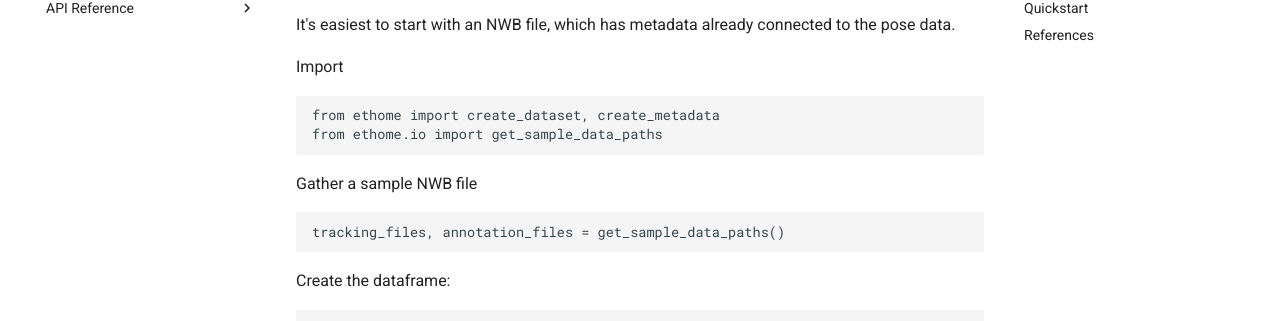
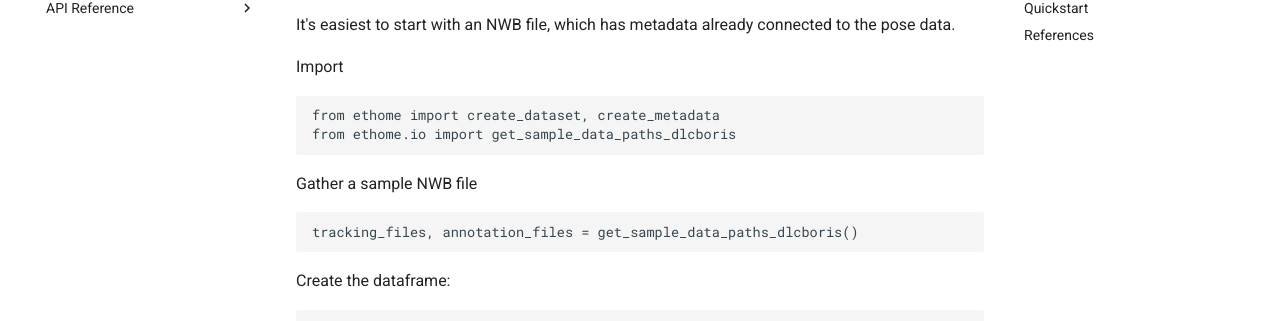
Before and after one commit to benlansdell/ethome, an MkDocs documentation site: the page built from docs/index.md, in a window 1280 px wide and 900 px high, scrolled down 749 px. Shown: the part 154-475 px from the top of the window. Built offline with MkDocs 1.6.1 and Material for MkDocs 9.7.7, drawn with Linux system fonts in a browser that asks for light colours.

Commit message:
Rename get_sample_data function names to mention DLC and BORIS

````diff
--- a/docs/index.md
+++ b/docs/index.md
@@ -30,12 +30,12 @@ It's easiest to start with an NWB file, which has metadata already connected to
 Import
 ```python
 from ethome import create_dataset, create_metadata
-from ethome.io import get_sample_data_paths
+from ethome.io import get_sample_data_paths_dlcboris
 ```
 
 Gather a sample NWB file
 ```python
-tracking_files, annotation_files = get_sample_data_paths()
+tracking_files, annotation_files = get_sample_data_paths_dlcboris()
 ```
 
 Create the dataframe:
````
Also changed, not shown: docs/api-docs/README.md (+1 -1 lines), docs/api-docs/io.md (+2 -2 lines), site/api-docs/index.html, site/api-docs/io/index.html, site/search/search_index.json, 3 other files.
